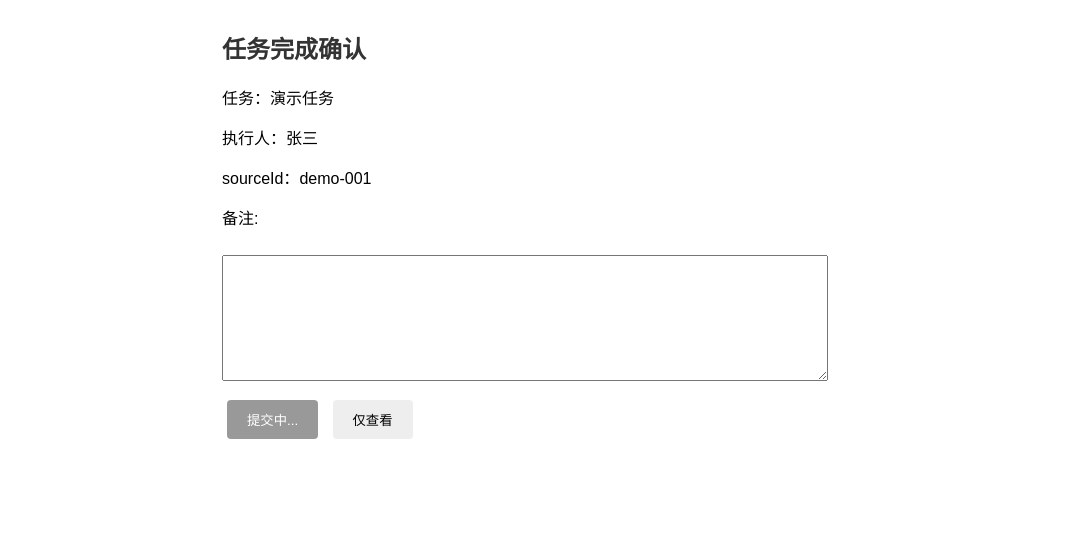
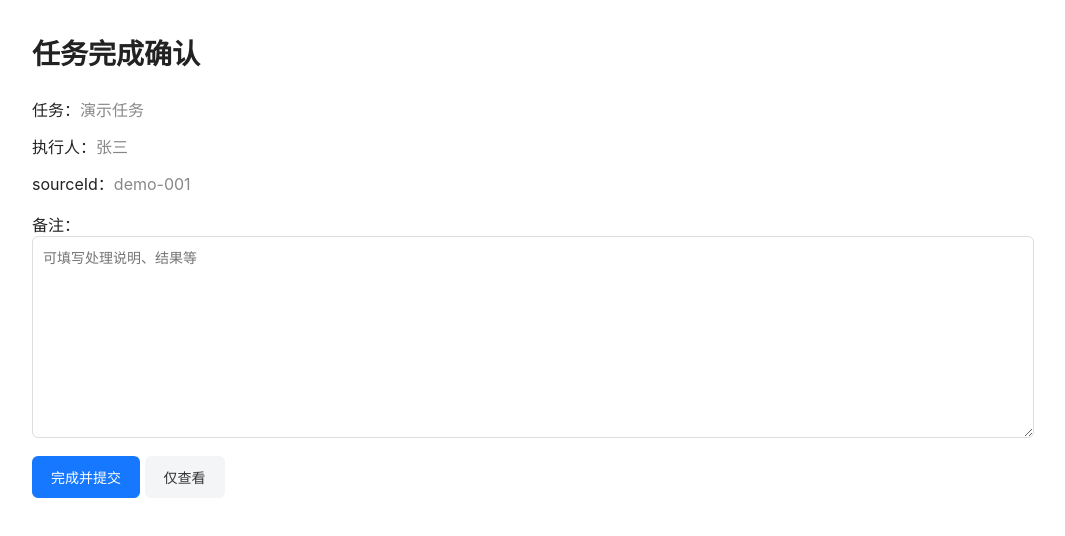
Before and after one commit to iwxwx/wx, a plain HTML site: page index.html in a window 1280 px wide. Both pictures are taken after a click on the button "完成并提交". Shown: the whole page, without its empty margins (118-1183 px from the left). Drawn offline with Linux system fonts and the light colour scheme; no server answers.

Commit message:
Update index.html

```diff
--- a/index.html
+++ b/index.html
@@ -1,44 +1,57 @@
 <!DOCTYPE html>
 <html lang="zh-CN">
 <head>
-  <meta charset="UTF-8">
-  <title>任务反馈</title>
+  <meta charset="UTF-8" />
+  <meta name="viewport" content="width=device-width,initial-scale=1" />
+  <title>任务完成确认</title>
   <style>
-    body { font-family: Arial, sans-serif; max-width: 600px; margin: 30px auto; }
-    h2 { color: #333; }
-    textarea { width: 100%; height: 120px; margin: 10px 0; }
-    button { padding: 10px 20px; margin: 5px; cursor: pointer; border: none; border-radius: 4px; }
-    #submitBtn { background-color: #1677ff; color: white; }
-    #viewBtn { background-color: #eee; }
-    #submitBtn.disabled { background-color: #999; cursor: not-allowed; }
+    :root { --primary:#1677ff; }
+    body { font-family: -apple-system,BlinkMacSystemFont,"Segoe UI",Roboto,Arial,"Microsoft YaHei",sans-serif; margin: 32px auto; max-width: 980px; color:#222; }
+    h2{ font-size:28px; margin:0 0 24px; }
+    p{ line-height:1.8; margin:8px 0; }
+    textarea{ width:100%; height:180px; padding:10px; resize:vertical; border:1px solid #ddd; border-radius:6px; font-size:14px; }
+    .row{ margin:14px 0; }
+    .btn{ display:inline-block; padding:10px 18px; border-radius:6px; border:1px solid transparent; cursor:pointer; font-size:14px; }
+    .btn-primary{ background:var(--primary); color:#fff; }
+    .btn-plain{ background:#f4f5f7; color:#333; }
+    .btn.disabled, .btn[disabled]{ opacity:.6; cursor:not-allowed; }
+    .muted{ color:#888; }
   </style>
 </head>
 <body>
   <h2>任务完成确认</h2>
-  <p>任务：<span id="subject">-</span></p>
-  <p>执行人：<span id="executor">-</span></p>
-  <p>sourceId：<span id="sourceId">-</span></p>
-  <p>备注:</p>
-  <textarea id="remark"></textarea><br>
-  <button id="submitBtn">完成并提交</button>
-  <button id="viewBtn">仅查看</button>
+
+  <p>任务：<span id="subject" class="muted">-</span></p>
+  <p>执行人：<span id="executor" class="muted">-</span></p>
+  <p>sourceId：<span id="sourceId" class="muted">-</span></p>
+
+  <div class="row">
+    <div>备注：</div>
+    <textarea id="remark" placeholder="可填写处理说明、结果等"></textarea>
+  </div>
+
+  <div class="row">
+    <button id="submitBtn" class="btn btn-primary">完成并提交</button>
+    <button id="viewBtn" class="btn btn-plain">仅查看</button>
+  </div>
 
   <script>
-    // 1) 改成你的 Worker 地址（记得替换成实际 workers.dev）
+    // === 1) Cloudflare Worker 地址（已替换为你的）===
     const RELAY_ENDPOINT = "https://dingtalk-relay.jb2909825662.workers.dev/";
 
-    // 2) 从 URL 获取参数
+    // === 2) 读取 URL 参数 ===
     const P = new URLSearchParams(location.search);
-    const subject  = P.get('subject') || "演示任务";
-    const executor = P.get('executor') || "张三";
-    const sourceId = P.get('sourceId') || "demo-001";
+    const subject  = P.get("subject") || "演示任务";
+    // 兼容 executor / executorUnionId 两个参数名
+    const executor = P.get("executor") || P.get("executorUnionId") || "张三";
+    const sourceId = P.get("sourceId") || "demo-001";
 
     // 显示到页面
-    document.getElementById("subject").innerText = subject;
-    document.getElementById("executor").innerText = executor;
-    document.getElementById("sourceId").innerText = sourceId;
+    document.getElementById("subject").textContent = subject;
+    document.getElementById("executor").textContent = executor;
+    document.getElementById("sourceId").textContent = sourceId;
 
-    // 3) 封装调用 Worker 的函数
+    // === 3) 调用 Worker 发送到钉钉 ===
     async function sendToDingTalk({ subject, executor, sourceId, remark }) {
       const body = {
         payload: {
@@ -46,57 +59,73 @@
           markdown: {
             title: "任务完成",
             text: `**任务完成**
-- 任务：${subject}
-- 执行人：${executor}
-- sourceId：${sourceId}
-- 备注：${remark || "-"}
+- 任务：${subject || "-"}
+- 执行人：${executor || "-"}
+- sourceId：${sourceId || "-"}
+- 备注：${(remark || "-").replace(/\n/g, "\\n")}
 - 完成时间：${new Date().toLocaleString('zh-CN')}`
           }
         }
       };
 
-      const r = await fetch(RELAY_ENDPOINT, {
+      const resp = await fetch(RELAY_ENDPOINT, {
         method: "POST",
         headers: { "Content-Type": "application/json" },
         body: JSON.stringify(body)
       });
-      return r.json().catch(() => ({}));
+
+      // 先读文本再尝试 JSON，避免解析异常时“卡住”
+      const text = await resp.text();
+      let data = {};
+      try { data = JSON.parse(text); } catch { data = { raw: text }; }
+
+      if (!resp.ok) throw new Error(`HTTP ${resp.status}: ${text}`);
+      return data;
     }
 
-    // 4) 绑定按钮事件
-    const btn = document.getElementById("submitBtn");
-    const remarkEl = document.getElementById("remark");
+    // === 4) 绑定按钮事件 ===
+    const submitBtn = document.getElementById("submitBtn");
+    const viewBtn   = document.getElementById("viewBtn");
+    const remarkEl  = document.getElementById("remark");
 
-    btn.addEventListener("click", async () => {
-      btn.disabled = true;
-      btn.classList.add("disabled");
-      btn.innerText = "提交中...";
+    async function handleSubmit() {
+      submitBtn.disabled = true;
+      submitBtn.classList.add("disabled");
+      submitBtn.textContent = "提交中...";
 
-      const result = await sendToDingTalk({
-        subject,
-        executor,
-        sourceId,
-        remark: remarkEl.value
-      });
+      try {
+        const result = await sendToDingTalk({
+          subject, executor, sourceId, remark: (remarkEl.value || "").trim()
+        });
 
-      if (result.errcode === 0) {
-        remarkEl.readOnly = true;
-        btn.innerText = "已提交";
-        alert("提交成功，已推送到钉钉群");
-      } else {
-        btn.disabled = false;
-        btn.classList.remove("disabled");
-        btn.innerText = "完成并提交";
-        alert("提交失败: " + JSON.stringify(result));
+        if (result.errcode === 0) {
+          remarkEl.readOnly = true;
+          submitBtn.textContent = "已提交";
+          alert("提交成功，已推送到钉钉群。");
+        } else {
+          throw new Error(JSON.stringify(result));
+        }
+      } catch (e) {
+        console.error(e);
+        alert("提交失败：" + e.message);
+        submitBtn.disabled = false;
+        submitBtn.classList.remove("disabled");
+        submitBtn.textContent = "完成并提交";
       }
-    });
+    }
 
-    document.getElementById("viewBtn").addEventListener("click", () => {
+    function enterViewOnly() {
       remarkEl.readOnly = true;
-      btn.disabled = true;
-      btn.classList.add("disabled");
-      btn.innerText = "只读模式";
-    });
+      submitBtn.disabled = true;
+      submitBtn.classList.add("disabled");
+      submitBtn.textContent = "只读模式";
+    }
+
+    submitBtn.addEventListener("click", handleSubmit);
+    viewBtn .addEventListener("click", enterViewOnly);
+
+    // 可选：URL 上带 readonly=1 时自动只读
+    if (P.get("readonly") === "1") enterViewOnly();
   </script>
 </body>
 </html>
```
